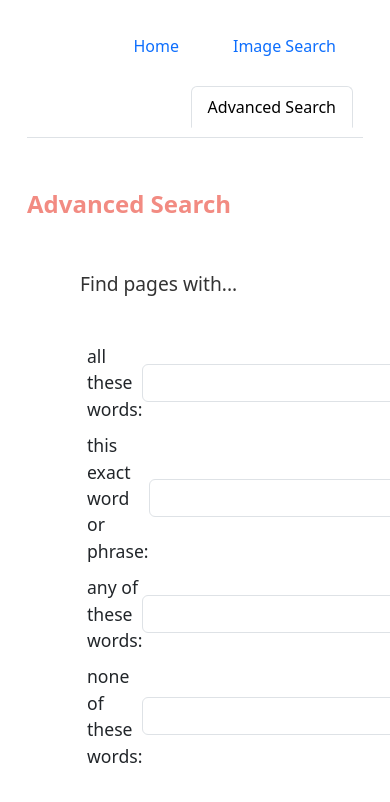
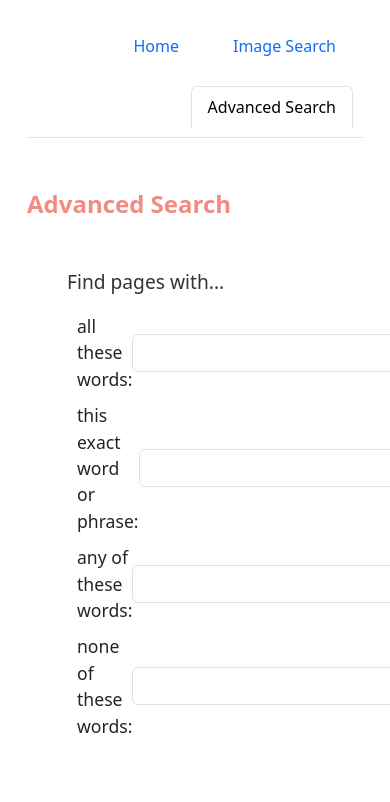
Before and after one commit to Lilitr09/Project-0-CS50WEB-Search, a plain HTML site: page advanced.html in a window 390 px wide. Shown: the top 802 px of the page. Drawn offline with nearby package versions, Linux system fonts and the light colour scheme.

Commit message:
Visual fixes, need to fix advanced search to be responsive

```diff
--- a/advanced.html
+++ b/advanced.html
@@ -34,9 +34,9 @@
 
     <!-- Searching Forms -->
     <div class="block-search">
-        <h2 class="h2-advanced">Find pages with...</h2>
         <form action="https://google.com/search">
             <div class="container mt-5">
+                <h2 class="h2-advanced">Find pages with...</h2>
                 <div class="row-line">
                     <div class="instructions">
                         <p>all these words: </p>
--- a/main.css
+++ b/main.css
@@ -60,10 +60,9 @@ a:link {
     font-size: 1.2rem;
     color: #333333;
     margin-bottom: 20px;
-    margin-left: 15px;
 }
 .block-search {
-    margin: 50px;
+    margin: 40px;
 }
 .row-line {
     display: flex;
```
Also changed, not shown: index.html (+0 -2 lines).
